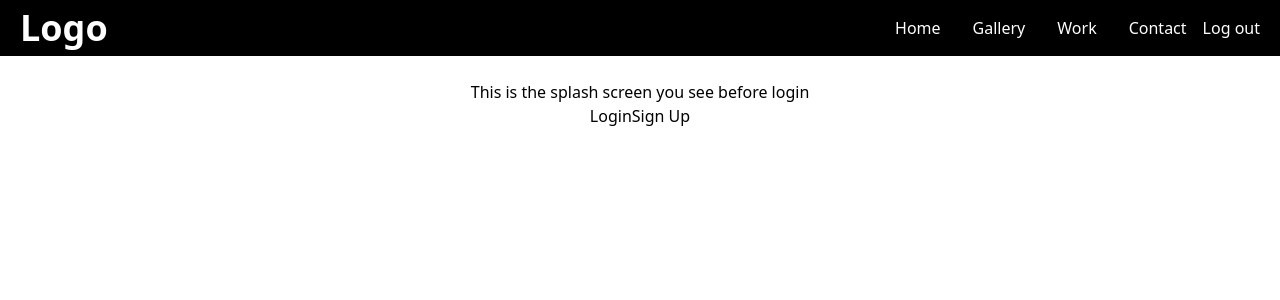
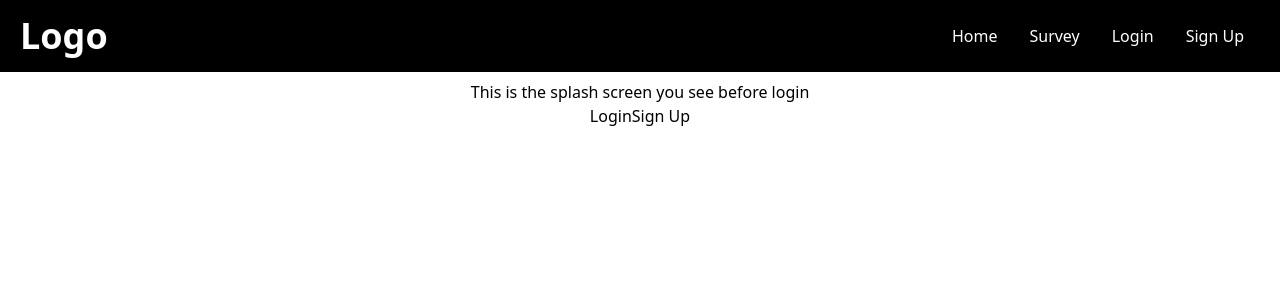
Before and after one commit to MICHAELMUNAVU83/surveyor-frontend, a React (Create React App) app: page / in a window 1280 px wide. Shown: the top 300 px of the page. Built offline with nearby package versions, Linux system fonts and the light colour scheme.

Commit message:
added navbar

```diff
--- a/src/components/NavBar.js
+++ b/src/components/NavBar.js
@@ -26,7 +26,7 @@ const NavBar = ({ storedToken, setStoredToken }) => {
   return (
     <div
       style={{ backgroundColor: `${color}` }}
-      className="fixed left-0 top-0 w-full z-10 ease-in duration-300"
+      className="fixed left-0 top-0 w-full z-10 p-2 ease-in duration-300"
     >
       <div className="max-w-[1240px] m-auto flex justify-between items-center  text-white">
         <Link to="/">
@@ -38,15 +38,22 @@ const NavBar = ({ storedToken, setStoredToken }) => {
           <Link to="/">
             <li className="p-4">Home</li>
           </Link>
-          <Link to="/#gallery">
-            <li className="p-4">Gallery</li>
+          <Link to="/survey">
+            <li className="p-4">Survey</li>
           </Link>
-          <Link to="/work">
-            <li className="p-4">Work</li>
+          {!storedToken && (
+            <>
+              <Link to="/login">
+                <li className="p-4">Login</li>
               </Link>
-          <Link to="/contact">
-            <li className="p-4">Contact</li>
+
+              <Link to="/signup">
+                <li className="p-4">Sign Up</li>
               </Link>
+            </>
+          )}
+
+          {storedToken && (
             <button
               onClick={() => {
                 localStorage.setItem("token", "");
@@ -58,6 +65,7 @@ const NavBar = ({ storedToken, setStoredToken }) => {
             >
               Log out
             </button>
+          )}
         </ul>
 
         {/*Mobile button /> */}
@@ -80,7 +88,7 @@ const NavBar = ({ storedToken, setStoredToken }) => {
         <div
           className={
             nav
-              ? "sm:hidden absolute top-0 right-0 left-0 bottom-0 flex justify-center items-center  w-full h-screen bg-black text-white duration-300 ease-in-out"
+              ? "sm:hidden absolute top-0 right-0  left-0 bottom-0 flex justify-center items-center  w-full h-screen bg-black text-white duration-300 ease-in-out"
               : "sm:hidden absolute top-0 right-0 left-[-100%] bottom-0 flex justify-center items-center w-full h-screen bg-black text-white duration-300 ease-in-out"
           }
         >
@@ -88,15 +96,37 @@ const NavBar = ({ storedToken, setStoredToken }) => {
             <Link to="/" className="p-4 text-4xl hover:text-gray-500">
               <li>Home</li>
             </Link>
-            <Link to="/#gallery" className="p-4 text-4xl hover:text-gray-500">
-              <li>Gallery</li>
+            <Link to="/survey" className="p-4 text-4xl hover:text-gray-500">
+              <li> Survey</li>
             </Link>
-            <Link to="/work" className="p-4 text-4xl hover:text-gray-500">
-              <li>Work</li>
+            {!storedToken && (
+              <>
+                <Link to="/login">
+                  <li className="p-4">Login</li>
                 </Link>
-            <Link to="/contact" className="p-4 text-4xl hover:text-gray-500">
-              <li>Contact</li>
+
+                <Link to="/signup">
+                  <li className="p-4">Sign Up</li>
                 </Link>
+              </>
+            )}
+
+            {storedToken && (
+              <button
+                className="flex justify-center items-center"
+                onClick={() => {
+                  localStorage.setItem("token", "");
+                  setStoredToken("");
+                  setTimeout(() => {
+                    navigate("/");
+                  }, 1000);
+                }}
+              >
+                <li className="mx-auto text-4xl text-center hover:text-gray-500">
+                  Log out
+                </li>
+              </button>
+            )}
           </ul>
         </div>
       </div>
```
Lines whose indentation alone changed are shown as unchanged.
